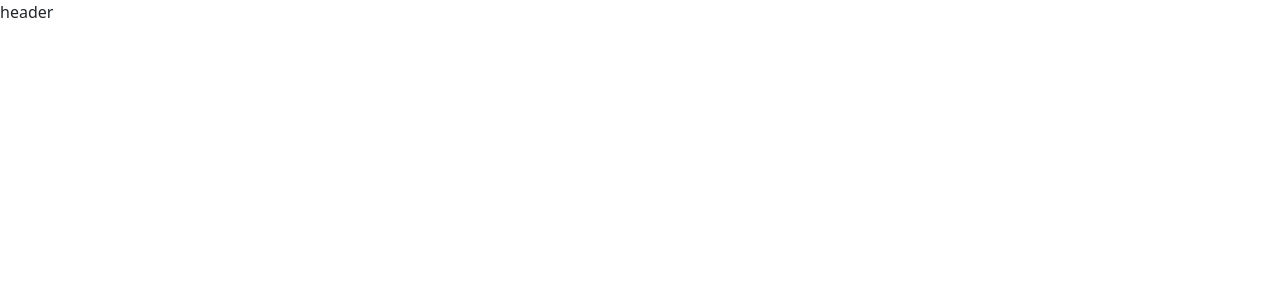
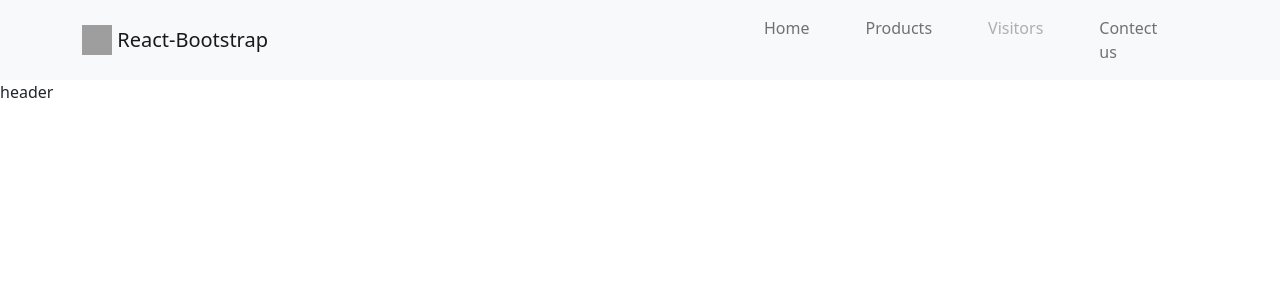
Before and after one commit to PranavShelke4/agrotech, a React (Create React App) app in the folder frontend/: page /home in a window 1280 px wide. Shown: the top 300 px of the page. Built offline with nearby package versions, Linux system fonts and the light colour scheme; grey boxes are pictures that could not be loaded.

Commit message:
navbar done

```diff
--- /dev/null
+++ b/frontend/src/component/Navbar/navbar.css
@@ -0,0 +1,7 @@
+#nav1{
+    padding-left: 30rem;
+}
+
+#navLink{
+    padding-left: 3rem;
+}
--- /dev/null
+++ b/frontend/src/component/Navbar/navbar.js
@@ -0,0 +1,38 @@
+import React from "react";
+import "./navbar.css"
+import { Navbar, Nav, Container, Button } from "react-bootstrap";
+
+function navbar() {
+  return (
+    <>
+      <Navbar bg="light" expand="lg">
+        <Container>
+          <Navbar.Brand href="#home">
+            <img
+              alt=""
+              src="../../assets/images/logo.png"
+              width="30"
+              height="30"
+              className="d-inline-block align-top"
+            />{" "}
+            React-Bootstrap
+          </Navbar.Brand>
+          <Navbar.Toggle aria-controls="basic-navbar-nav" />
+          <Navbar.Collapse id="basic-navbar-nav">
+            <Nav className="me-auto">
+              <Nav.Link id= "nav1" href="#home">Home</Nav.Link>
+              <Nav.Link id="navLink" href="#link">Products</Nav.Link>
+              <Nav.Link id="navLink" href="#link" disabled>
+                Visitors
+              </Nav.Link>
+              <Nav.Link id="navLink" href="#link">Contect us</Nav.Link>
+              <Button id="navLink" variant="outline-light">Login</Button>
+            </Nav>
+          </Navbar.Collapse>
+        </Container>
+      </Navbar>
+    </>
+  );
+}
+
+export default navbar;
--- a/frontend/src/pages/Home.js
+++ b/frontend/src/pages/Home.js
@@ -1,10 +1,12 @@
 import React from 'react'
+import Navbar from '../component/Navbar/navbar'
 import Header from '../component/Header/header'
 import Footer from '../component/Footer/footer'
 
 function Home() {
   return (
     <>
+        <Navbar />
         <Header />
         <Footer />
     </>
```
Also changed, not shown: frontend/src/logo.svg (deleted), 1 other file (tests, documents, lock files or other folders).
